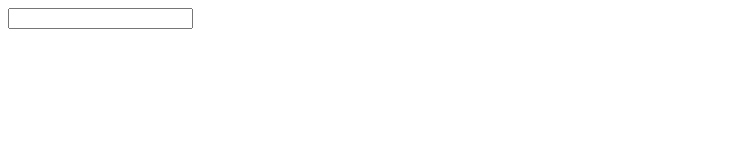
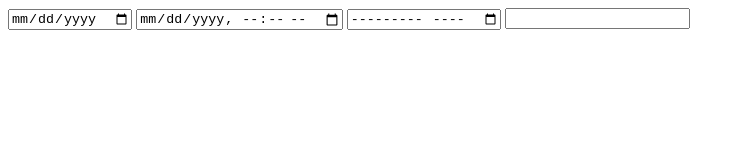
Before and after one commit to bsk824/jyp, a plain HTML site: page input.html in a window 1280 px wide. Shown: the whole page, without its empty margins (0-745 px from the left). Drawn offline with Linux system fonts and the light colour scheme.

Commit message:
no message

```diff
--- a/input.html
+++ b/input.html
@@ -9,6 +9,9 @@
 </head>
 
 <body>
-	<input type="date-local">
+	<input type="date">
+	<input type="datetime-local">
+	<input type="month">
+	<input type="year">
 </body>
 </html>
```
